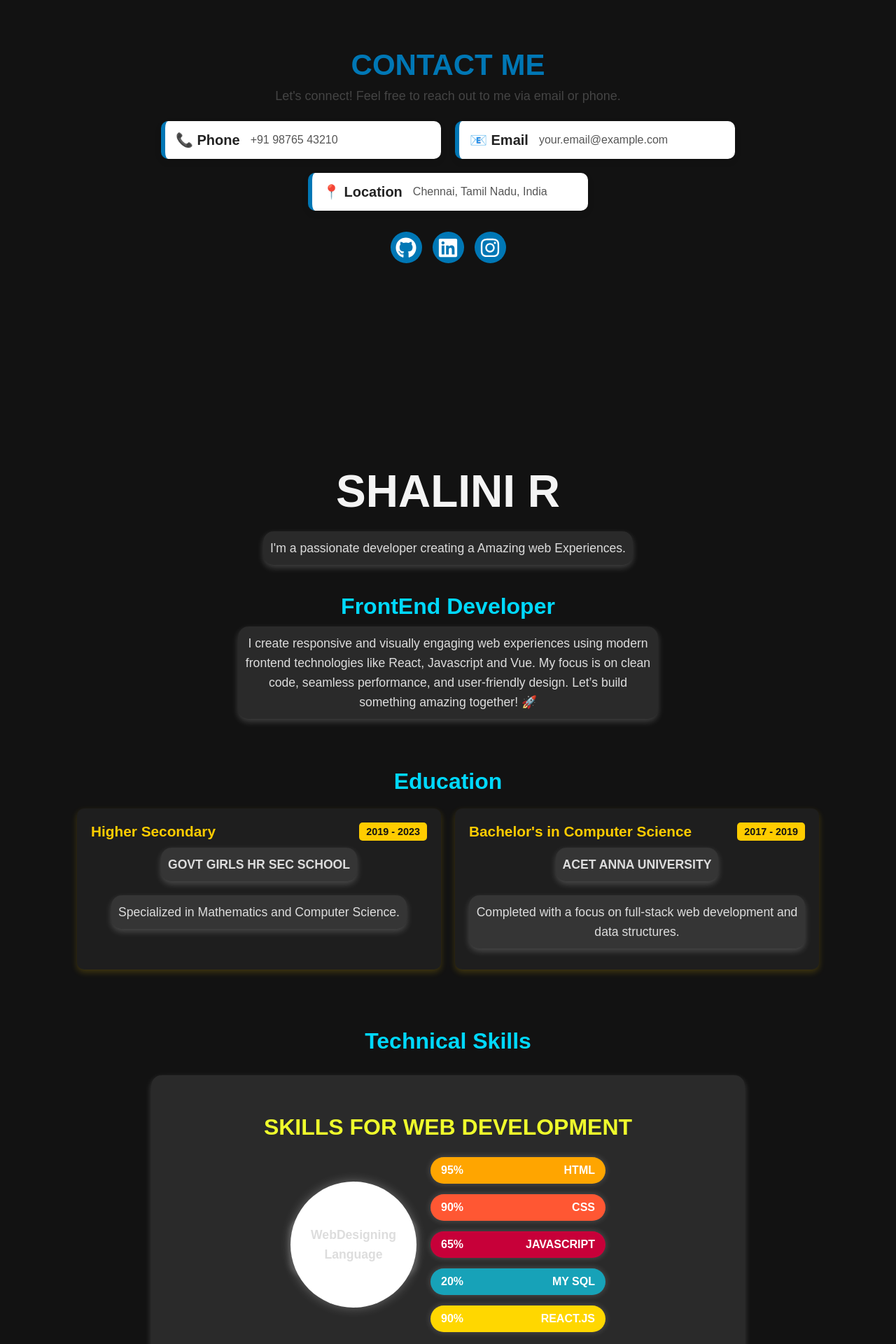
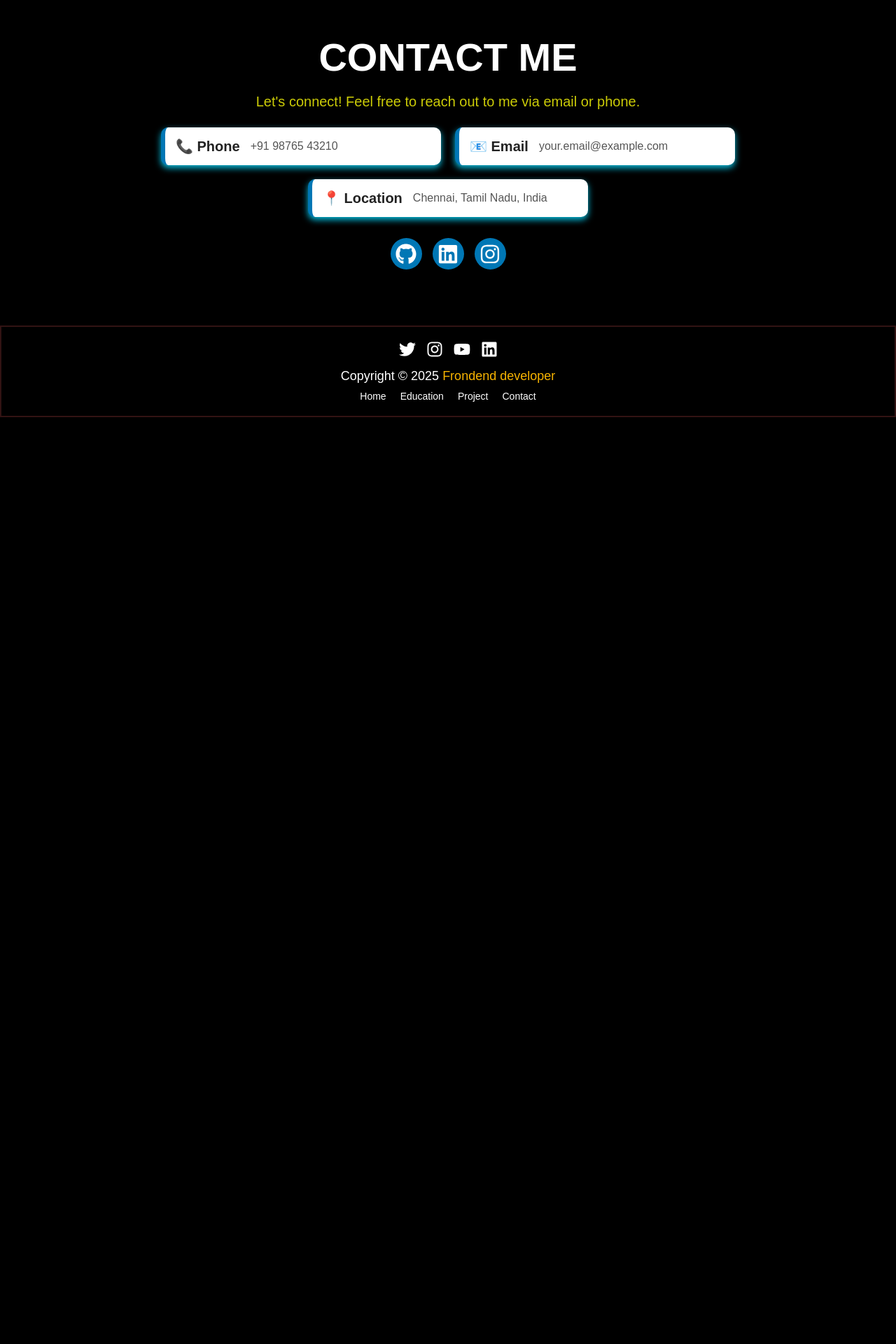
Before and after one commit to ShaluACET/shalini-portfolio, a React (Create React App) app: page /contact in a window 1280 px wide. Shown: the part 160-2080 px from the top of the page at 70% size. After the commit the page ends 800 px from the top, so only its background shows below. Built offline with nearby package versions, Linux system fonts and the light colour scheme.

Commit message:
PORTFOLIO

```diff
--- a/src/App.css
+++ b/src/App.css
@@ -1,7 +1,7 @@
 .navbar {
   width: 100vw; /* Make it span full width */
   max-width: 100%;
-  background-color: red; /* Keep your desired color */
+  background-color: rgb(0, 0, 0); /* Keep your desired color */
   display: flex;
   justify-content: space-between;
   align-items: center;
@@ -10,6 +10,7 @@
   top: 0;
   left: 0;
   z-index: 1000;
+  border: 2px solid #321313;
 }
 .logo {
   font-size: 24px;
@@ -32,20 +33,21 @@ body {
   font-family: 'Arial', sans-serif;
   margin: 0;
   padding: 0;
-  background-color: #0a2a52;
+  background-color: #000000;
   color: white;
   text-align: center;
   overflow-x: hidden;
 }
 /* Footer Styling */
 .footer {
-  background: #222;
+  background: #000000;
   color: white;
   text-align: center;
   padding: 20px 10px;
   width: 100%;
   position: relative;
   bottom: 0;
+  border: 2px solid #321313;
 }
 .footer-social-icons {
   display: flex;
@@ -68,7 +70,7 @@ body {
 /* Footer Bottom */
 .footer-bottom {
   margin-top: 10px;
-  font-size: 12px;
+  font-size: 18px;
 }
 
 .footer-bottom a {
@@ -99,60 +101,154 @@ body {
   text-decoration: underline;
 }
 
+/* body {
+  font-family: 'Arial', sans-serif;
+
+  margin: 0;
+  padding: 0;
+  display: flex;
+  justify-content: center;
+  align-items: center;
+  min-height: 100vh;
+} */
+
+/* Projects Container */
 .projects-container {
   text-align: center;
-  margin-top: 50px;
-}
-.projects-container h1{
-  font-size: 40px;
-}
-.project-list {
-  display: flex;
-  justify-content: center;
-  gap: 20px;
-  flex-wrap: wrap;
-  margin-top: 20px;
+  padding: 50px 20px;
+
 }
 
+.projects-container h1 {
+  font-size: 3.5rem;
+  color: #ffffff;
+  margin-bottom: 30px;
+}
+
+/* Project List - Responsive Grid */
+.project-list {
+  display: grid;
+  grid-template-columns: repeat(auto-fit, minmax(300px, 1fr));
+  gap: 25px;
+  max-width: 1200px;
+  margin: 0 auto;
+  padding: 0 20px;
+}
+
+/* Project Card */
 .project-card {
-  background-color: rgb(224, 255, 253);
+  background: #fff;
+  border-radius: 12px;
+  box-shadow: 0 4px 8px rgba(0, 0, 0, 0.1);
+  overflow: hidden;
+  transition: transform 0.1s ease;
+}
+
+.project-card:hover {
+  transform: translateY(-5px);
+}
+
+/* Project Image */
+.project-image {
+  width: 100%;
+  height: 200px;
+  object-fit: cover;
+}
+
+/* Project Content */
+.project-content {
   padding: 20px;
-  border-radius: 10px;
-  box-shadow: 10px 10px 10px rgba(0, 0, 0, 0.1);
-  width: 250px;
 }
-.project-card h2 {
-  color: #333;
+
+.project-content h2 {
   font-size: 1.5rem;
+  color: #222;
+  margin-bottom: 10px;
 }
-.project-card p {
+
+.project-content p {
+  font-size: 1rem;
   color: #555;
+  margin-bottom: 15px;
+}
+
+/* View Project Button */
+.project-btn {
+  display: inline-block;
+  padding: 10px 15px;
   font-size: 1rem;
+  color: white;
+  background: #007bff;
+  border-radius: 5px;
+  text-decoration: none;
+  transition: background 0.3s ease;
 }
+
+.project-btn:hover {
+  background: #0056b3;
+}
+
+/* Responsive Design */
+@media (max-width: 768px) {
+  .projects-container h1 {
+    font-size: 2rem;
+  }
+
+  .project-list {
+    grid-template-columns: 1fr;
+  }
+
+  .project-card {
+    max-width: 90%;
+    margin: 0 auto;
+  }
+}
+
+@media (max-width: 480px) {
+  .projects-container {
+    padding: 30px 10px;
+  }
+
+  .projects-container h1 {
+    font-size: 1.8rem;
+  }
+
+  .project-content h2 {
+    font-size: 1.3rem;
+  }
+
+  .project-content p {
+    font-size: 0.9rem;
+  }
+
+  .project-btn {
+    font-size: 0.9rem;
+    padding: 8px 12px;
+  }
+}
+
 /* General Contact Page Styles */
 .contact-container {
   text-align: center;
   padding: 40px 20px;
   font-family: 'Poppins', Arial, sans-serif;
-  /* background: #f8f9fa;
-  border-radius: 10px;
-  box-shadow: 0px 4px 8px rgba(0, 0, 0, 0.1); */
+
   max-width: 900px;
   margin: 40px auto;
 }
 
 /* Contact Heading */
 .contact-container h1 {
-  font-size: 42px;
-  color: #0077b5;
+  font-size: 3.5rem;
+  color: #ffffff;
   font-weight: 700;
-  margin-bottom: 10px;
+  margin-bottom: 20px;
   text-transform: uppercase;
 }
 
 .contact-container p {
-  font-size: 18px;
-  color: #444;
+  font-size: 20px;
+  color: #cccc07;
   margin-bottom: 25px;
 }
 
@@ -170,7 +266,7 @@ body {
   background: #fff;
   padding: 15px;
   border-radius: 10px;
-  box-shadow: 0px 4px 10px rgba(0, 0, 0, 0.1);
+  box-shadow: 0px 4px 10px rgba(4, 199, 234, 0.945);
   width: 400px;
   text-align: left;
   display: flex;
@@ -189,7 +285,7 @@ body {
   left: -100%;
   width: 100%;
   height: 100%;
-  background: rgba(0, 119, 181, 0.1);
+  background: rgba(0, 99, 247, 0.1);
   transition: all 0.4s ease-in-out;
 }
 
@@ -287,6 +383,7 @@ body {
 
 
 
+
 /* Global Styles */
 * {
   margin: 0;
@@ -295,11 +392,11 @@ body {
   font-family: 'Poppins', sans-serif;
 }
 
-body {
+/* body {
   background: #121212;
   color: white;
   padding: 20px;
-}
+} */
 
 /* ---- Home Container ---- */
 .home-container {
@@ -335,8 +432,9 @@ h2 {
   padding: 10px;
   background: rgba(255, 255, 255, 0.1);
   border-radius: 15px;
-  box-shadow: 0 4px 10px rgba(255, 255, 255, 0.2);
+  box-shadow: 0 4px 10px rgba(0, 238, 255, 0.712);
   display: inline-block;
+  border: 1px solid #bedb19;
 }
 .tech{
   padding-top: 5%;
@@ -351,7 +449,7 @@ h2 {
   display: grid;
   grid-template-columns: repeat(auto-fit, minmax(300px, 1fr));
   gap: 20px;
-  margin-top: 20px;
+  margin-top: 30px;
 }
 
 .education-card {
@@ -360,16 +458,19 @@ h2 {
   border-radius: 10px;
   box-shadow: 0 4px 10px rgba(255, 204, 0, 0.2);
   transition: transform 0.3s ease-in-out;
+  border: 2px solid #321313;
 }
 
 .education-card:hover {
-  transform: translateY(-5px);
+  transform: translateY(-10px);
 }
 
 .education-header {
   display: flex;
   justify-content: space-between;
   align-items: center;
+  padding-top: 1%;
+  padding-bottom: 5%;
 }
 
 .education-header h3 {
@@ -378,7 +479,7 @@ h2 {
 }
 
 .education-year {
-  background: #ffcc00;
+  background: #d9ff00eb;
   color: #121212;
   padding: 5px 10px;
   border-radius: 5px;
@@ -390,6 +491,7 @@ h2 {
   font-weight: 600;
   color: #ffdb4d;
   margin-top: 10px;
+
 }
 
 .education-description {
@@ -408,6 +510,7 @@ h2 {
   box-shadow: 0 4px 10px rgba(255, 255, 255, 0.2);
   display: inline-block;
   width: 80%;
+  border: 2px solid #bccc09;
 }
 
 .skills-container h2 {
@@ -425,21 +528,47 @@ h2 {
   gap: 20px;
 }
 
-/* Skill Circle */
 .skill-circle {
-  width: 180px;
-  height: 180px;
+  width: 250px;  /* Default size */
+  height: 250px;
   border-radius: 50%;
-  background-color: white;
-  color: #0a2a52;
+  overflow: hidden;
   display: flex;
   align-items: center;
   justify-content: center;
-  font-size: 18px;
-  font-weight: bold;
-  box-shadow: 0 0 15px rgba(255, 255, 255, 0.3);
-  margin-bottom: 5%;
+  border: 3px solid #4CAF50;
+  box-shadow: 0 4px 6px rgba(0, 0, 0, 0.1);
+  transition: transform 0.3s ease-in-out;
 }
+
+/* Image Styling */
+.skill-image {
+  width: 100%;
+  height: 100%;
+  object-fit: cover;
+}
+
+/* Hover Effect */
+.skill-circle:hover {
+  transform: scale(1.1);
+}
+
+/* Responsive Design */
+@media (max-width: 768px) {
+  .skill-circle {
+      width: 90px;  /* Smaller circle on tablets */
+      height: 90px;
+  }
+}
+
+@media (max-width: 480px) {
+  .skill-circle {
+      width: 70px;  /* Even smaller circle on mobile */
+      height: 70px;
+  }
+}
+
+
 
 /* Skills List */
 .skills-list {
--- a/src/App.js
+++ b/src/App.js
@@ -1,9 +1,5 @@
 import './App.css';
 import Blog from './Blog.js';
-import Home from "./pages/home.js";
-// import About from "./pages/about.js";
-//import Projects from "./pages/Project.js";
-//import Contact from "./pages/contact.js";
 import Footer from './pages/footer.js';
 
 
@@ -11,9 +7,8 @@ function App() {
   return (
     <div className="App">
       <Blog/>
-      <Home/>
-      {/* <Projects/>
-      <Contact/> */}
+
+
       <Footer/>
     </div>
   );
--- a/src/blog.js
+++ b/src/blog.js
@@ -1,14 +1,13 @@
 import React from "react";
 import { BrowserRouter as Router, Routes, Route, Link } from "react-router-dom";
 import Home from "./pages/home.js";
-//import About from "./pages/about.js";
+// import About from "./pages/about.js";
 import Projects from "./pages/Project.js";
 import Contact from "./pages/contact.js";
 import "./App.css";
 
-function App() {
+function Blog() {
   return (
-
     <Router>
       <nav className="navbar">
         <div className="logo">My Portfolio</div>
@@ -26,10 +25,10 @@ function App() {
         <Route path="/projects" element={<Projects />} />
         <Route path="/contact" element={<Contact />} />
       </Routes>
-      <footer/>
+
+
     </Router>
-
   );
 }
 
-export default App;
+export default Blog;
--- a/src/pages/Project.js
+++ b/src/pages/Project.js
@@ -7,19 +7,19 @@ const projects = [
   {
     title: "Portfolio Website",
     description: "A modern and responsive personal portfolio website.",
-    // image: "https://source.unsplash.com/400x300/?technology,website",
+    image: "https://images.websitebuilderexpert.com/wp-content/uploads/2017/11/Best-Portfolio-Website-Builders.jpg",
     link: "#",
   },
   {
     title: "E-commerce App",
     description: "A full-stack e-commerce platform with Stripe payment integration.",
-    //image: "https://source.unsplash.com/400x300/?technology,ecommerce",
+    image: "https://static.vecteezy.com/system/resources/previews/035/198/647/non_2x/ai-generated-online-shopping-representation-with-people-on-digital-devices-surrounded-by-gifts-and-icons-of-products-photo.jpg",
     link: "#",
   },
   {
     title: "AI Chatbot",
     description: "A chatbot powered by GPT for automated customer support.",
-    //image: "https://source.unsplash.com/400x300/?technology,ai",
+    image: "https://encrypted-tbn0.gstatic.com/images?q=tbn:ANd9GcTQUChmNmMxjj7wkx7__f3QmH1swX5Gd-MDKQ&s",
     link: "#",
   },
 ];
--- a/src/pages/footer.js
+++ b/src/pages/footer.js
@@ -29,9 +29,9 @@ const Footer = () => {
         </p>
         <nav className="footer-nav">
           <a href="/">Home</a>
-          <a href="/about">About</a>
-          <a href="/contact">Contact</a>
-          <a href="/blog">Blog</a>
+          <a href="/about">Education</a>
+          <a href="/contact">Project</a>
+          <a href="/blog">Contact</a>
         </nav>
       </div>
     </footer>
--- a/src/pages/home.js
+++ b/src/pages/home.js
@@ -1,5 +1,8 @@
 import React from "react";
-import "../App.css"; // Ensure correct CSS import
+import "../App.css";
+
+
+
 
 // Skills Data
 const skills = [
@@ -13,7 +16,7 @@ const skills = [
 // Education Data
 const education = [
   {
-    degree: "Higher Secondary",
+    degree: "Higher Secondary Education",
     institution: "GOVT GIRLS HR SEC SCHOOL",
     year: "2019 - 2023",
     description: "Specialized in Mathematics and Computer Science.",
@@ -21,7 +24,7 @@ const education = [
   {
     degree: "Bachelor's in Computer Science",
     institution: "ACET ANNA UNIVERSITY",
-    year: "2017 - 2019",
+    year: "2022 - 2026",
     description: "Completed with a focus on full-stack web development and data structures.",
   },
 ];
@@ -68,7 +71,9 @@ const Home = () => {
         <h2>SKILLS FOR WEB DEVELOPMENT</h2>
         <div className="skills-content">
           <div className="skill-circle">
-            <p>WebDesigning Language</p>
+          <img src=  "https://img.freepik.com/premium-photo/headshot-photos-indian-women-dynamic-professions-occassions-indian-girl_978786-295.jpg"  alt="Skill Icon" className="skill-image" />
+
+
           </div>
           <div className="skills-list">
             {skills.map((skill, index) => (
```
Also changed, not shown: src/pages/intern.js (renamed from src/pages/about.js). Lines whose indentation alone changed are shown as unchanged.
